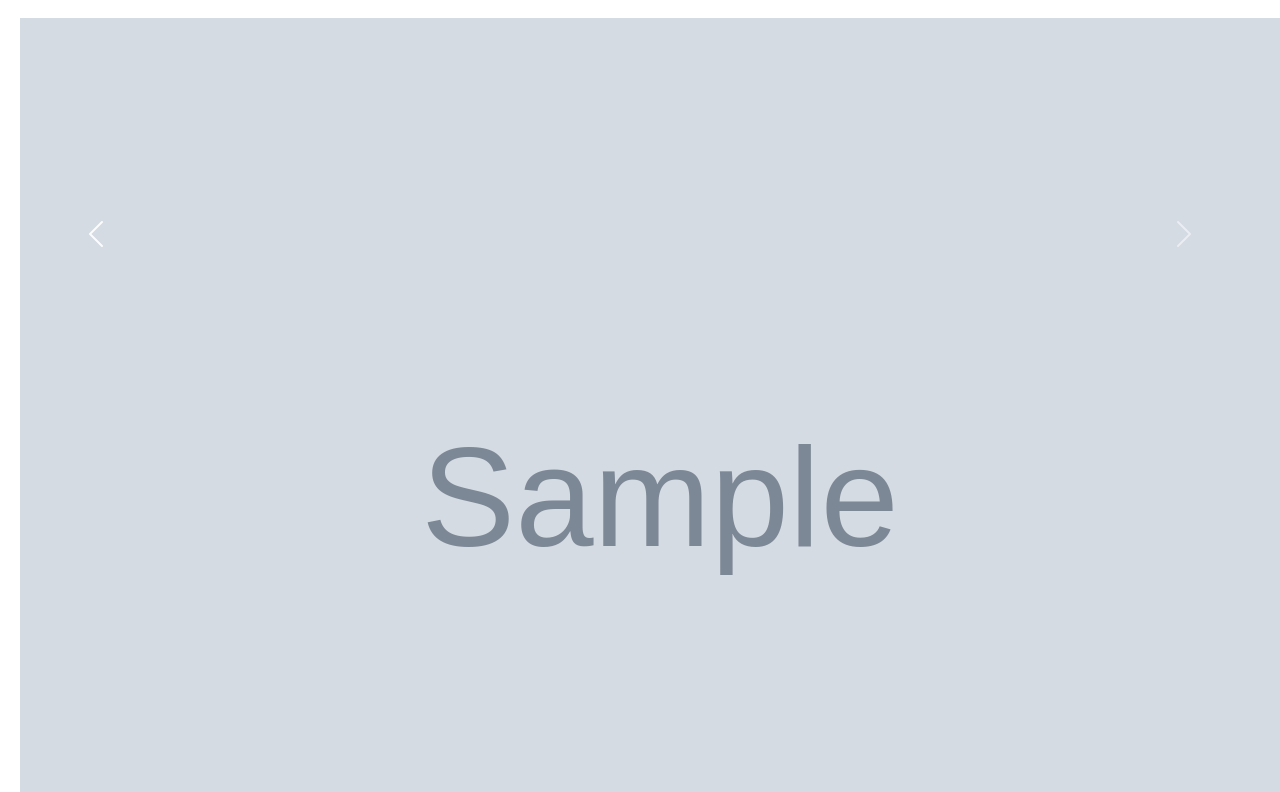
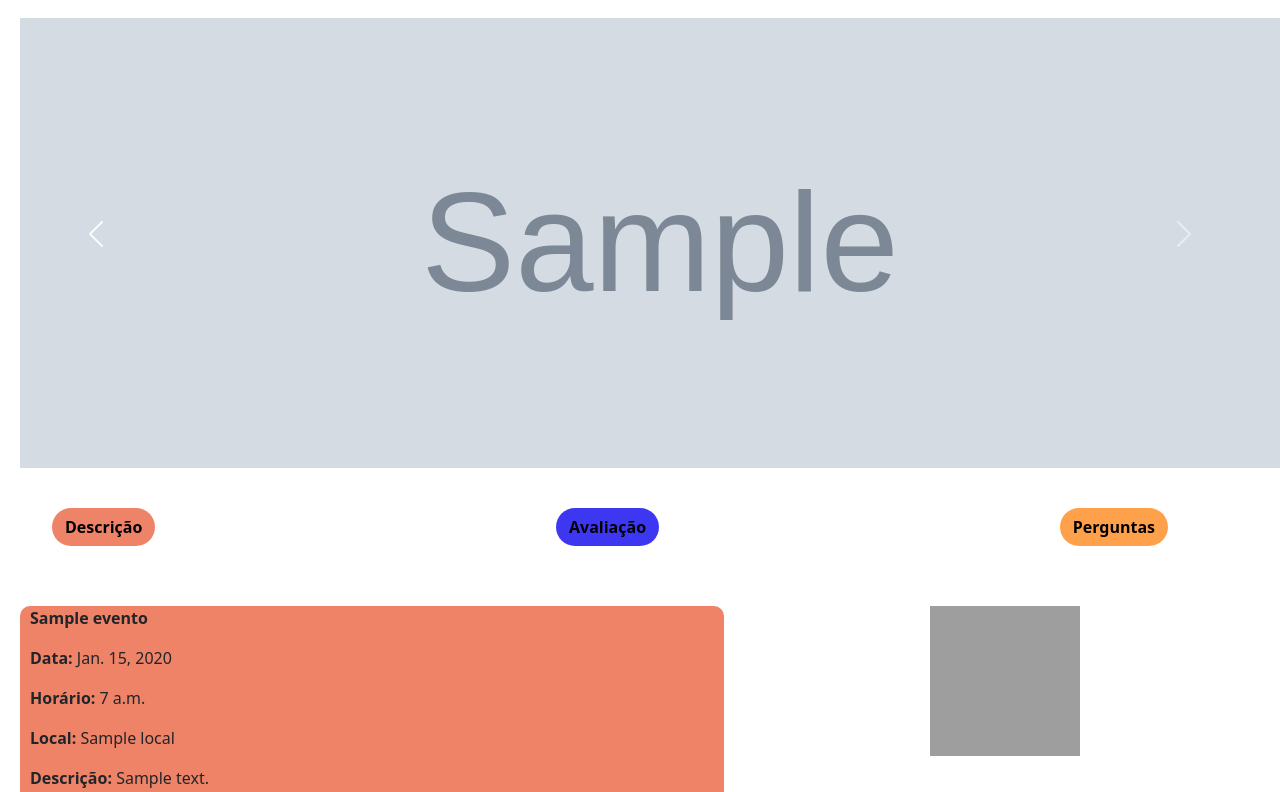
Before and after one commit to gigigabytes/vumbora_, a Django app: page /evento/1/ in a window 1280 px wide; the page is wider, and only the part inside the window is pictured. Shown: the part 166-958 px from the top of that part. Run offline with Django 4.2, Linux system fonts and the light colour scheme; tables that the repository leaves empty hold one stand-in row (values such as "Sample post"); grey boxes marked "Sample" are stand-in pictures; some libraries are stand-ins or nearby versions; grey boxes are pictures that could not be loaded.

Commit message:
mudanças html/css

```diff
--- a/mysite/static/vumbora/css/detail.css
+++ b/mysite/static/vumbora/css/detail.css
@@ -64,23 +64,22 @@ h1{
 #arte-evento{
    order: -1;
    padding-left: 10%;
+   margin: 20px;
 }
 #arte-evento img{
-    width: 50%;
-    height: 50%;
-    margin: 20px;
+    height: 150px;
+    width: 150px;
 }
-#imgcarosel{
-    display: inline;
-}
+
 
 #informacoes-adicionais-evento{
     margin-top: 10px;
     background-color: #ef8368;
-    height: 50%;
     margin: 20px;
+    height: 100px;
+    width: max-content;
     border-radius: 10px;
-    padding-left: 10%;
+
 }
 
 #evento-local{
--- a/mysite/vumbora/templates/vumbora/avaliacao.html
+++ b/mysite/vumbora/templates/vumbora/avaliacao.html
@@ -22,7 +22,7 @@
 
 
 <body data-url="{% url 'vumbora:avaliacao' evento.id %}">
-
+    {% include 'vumbora/header.html' %}
     <div class="menu-op">
         <div id="tittle">
             <p>Avaliações</p>
--- a/mysite/vumbora/templates/vumbora/detail.html
+++ b/mysite/vumbora/templates/vumbora/detail.html
@@ -19,39 +19,6 @@
 <h1 id="nome-evento">
     {{ evento.nome }}
 </h1>
-<!--
-
--->
-
-<!--
-<div id="imagem-evento">
-    <div id="carouselExampleControls" class="carousel slide" data-ride="carousel">
-    <div class="carousel-inner" id="carrossel-img">
-
-    <div class="carousel-item active">
-    <img src="/media/images/painel-carrossel-g-frete-gratis-painel-festa-infantil.jpg" id= "imgcarosel" class="d-block w-100 img-fluid" alt="First Slide">
-    </div>
-
-    <div class="carousel-item">
-    <img src="/media/images/baixados.jpg" id= "imgcarosel" class="d-block w-100 img-fluid" alt="Second Slide">
-    </div>
-
-    <div class="carousel-item">
-    <img src="/media/images/painel-carrossel-g-frete-gratis-decoracao-infantil.jpg" id= "imgcarosel" class="d-block w-100 img-fluid" alt="Third Slide">
-    </div>
-
-    </div>
-    <a class="carousel-control-prev" href="#carouselExampleControls" role="button" data-slide="prev">
-        <span class="carousel-control-prev-icon" aria-hidden="true"></span>
-        <span class="sr-only">Previous</span>
-    </a>
-    <a class="carousel-control-next" href="#carouselExampleControls" role="button" data-slide="next">
-        <span class="carousel-control-next-icon" aria-hidden="true"></span>
-        <span class="sr-only">Next</span>
-    </a>
-    </div>
-</div>
--->
 
 <div id="imagem-evento">
     <a id= "prevButton" class="carousel-control-prev" href="#carouselExampleControls" role="button" data-slide="prev">
@@ -66,8 +33,10 @@
     <div class="carousel-inner">
         {% for image in event.evento_images.all %}
     <div class="carousel-item{% if forloop.first %} active {% endif %}">
-    <img src="{{ image.image.url }}" id= "imgcarosel" class="d-block w-100 img-fluid" alt="{{ image.nome }}">
+    <img src="{{ image.image.url }}" id= "imgcarosel" class="d-block w-100 img-fluid" alt="{{ image.nome }}" style="height: 450px; width: 90%;">
     {% endfor %}
+    </div>
+    </div>
     </div>
 
     </div>
@@ -79,7 +48,7 @@
 <div id="quesitos-evento" class="container" style="display:flex;">
     <button type="button" class="btn btn-primary rounded-pill" id="descricao-evento"><a href="{% url 'vumbora:details' evento.id %}" style="text-decoration: none; color: black;"><strong> Descrição </strong></a> </button>
 
-    <button type="button" class="btn btn-primary rounded-pill" id="avaliacao-evento"> <strong> Avaliação </strong> </button>
+    <button type="button" class="btn btn-primary rounded-pill" id="avaliacao-evento"><a href="{% url 'vumbora:avaliacao' evento.id %}" style="text-decoration: none; color: black;"> <strong> Avaliação </strong></a> </button>
 
     <button type="button" class="btn btn-primary rounded-pill" id="perguntas-evento"> <strong> Perguntas </strong> </button>
 </div>
@@ -105,7 +74,7 @@
     <div id="extras">
         <div id="arte-evento">
             {% if arte_url %}
-                <img src="{{ arte_url }}">
+                <img src="{{ arte_url }}" >
             {% else %}
             {% endif %}
         </div>
--- a/mysite/vumbora/templates/vumbora/header.html
+++ b/mysite/vumbora/templates/vumbora/header.html
@@ -6,7 +6,7 @@
 </head>
 <header>
     <div id="barra" class = "container" style="display: flex;" >
-        <a href="{% url 'vumbora:index' %}" style="text-decoration: none;"><h1> VUMBORA? </h1></a>
+        <a href="{% url 'vumbora:index' %}" style="text-decoration: none;"><h1 style="font-family: Asteristico;"> VUMBORA? </h1></a>
         <div id="pesquisa-barra-de-navegacao">
 
             <form id="form" action="/search" method="GET">
@@ -15,12 +15,6 @@
                 <button type="submit" class="btn btn-primary rounded-pill" style="width: fit-content;" id="icone-pesquisa"><i class="fas fa-search"></i></button>
                 </div>
             </form>
-
-            <!-- <input class="form-control rounded-pill" type="text" placeholder="Busque eventos..."> -->
-            <!-- <form action="#">
-            <input type="text" name="search" placeholder="Busque eventos...">
-            <button type="submit"></button>
-            </form>-->
         </div>
         <div id="filtro-localizacao-barra">
             <button class="btn btn-primary rounded-pill" id="botao-loc">Localização</button>
```
